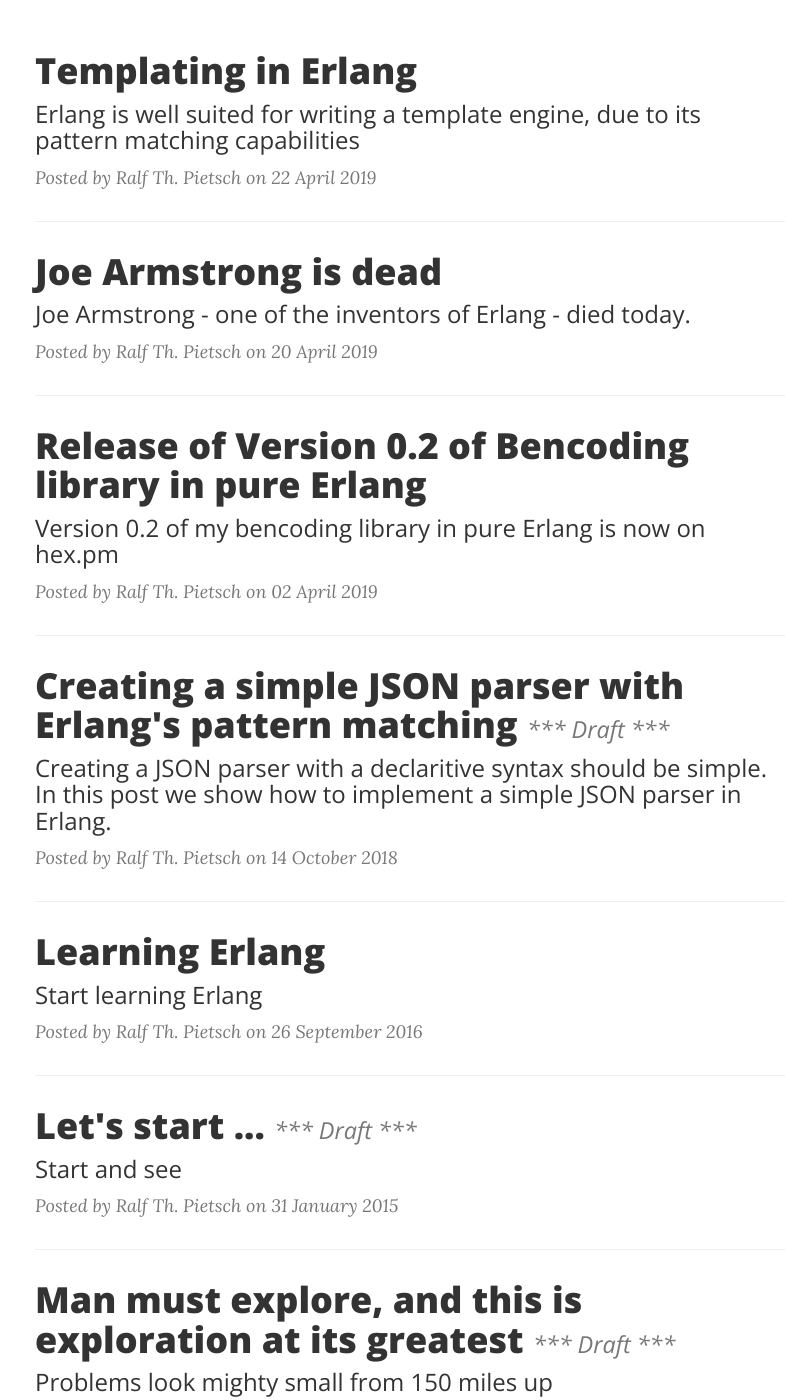
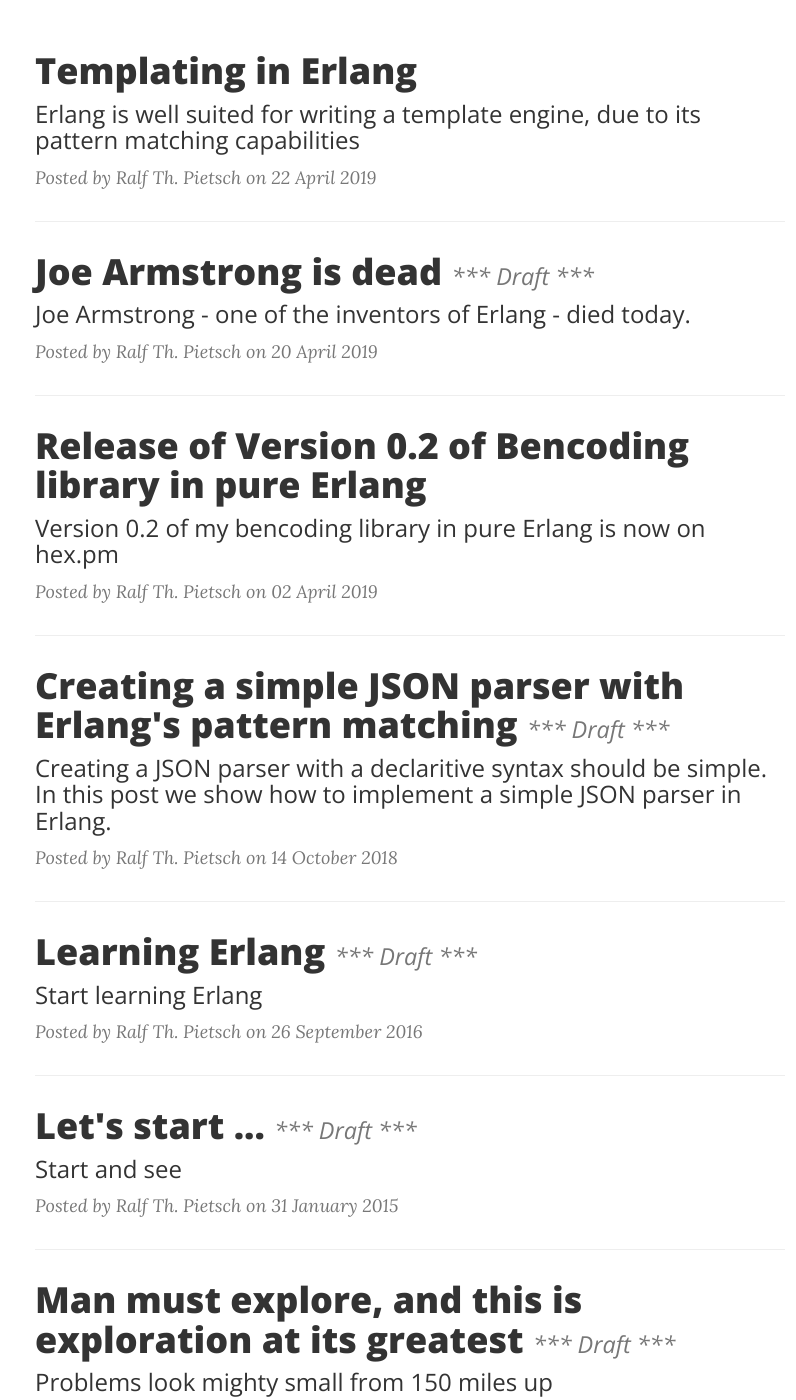
Before and after one commit to ratopi/ratopi.github.io, a Jekyll site: the page built from blog_all.html, in a window 1280 px wide and 1400 px high, scrolled down 565 px. Shown: the whole window, without its empty margins (230-1026 px from the left). Built offline with Jekyll 4.4.1, drawn with Linux system fonts in a browser that asks for light colours; some of the changed lines change nothing that is shown.

Commit message:
drafting :-)

```diff
--- a/_posts/2016-09-26-Learning-Erlang.md
+++ b/_posts/2016-09-26-Learning-Erlang.md
@@ -4,6 +4,7 @@ layout: blog_post
 abstract: Start learning Erlang
 author: Ralf Th. Pietsch
 date: 2016-09-26
+draft: true
 ---
 Just started to learn Erlang.
 Discovered the wonderfull <a href="https://learnyousomeerlang.com/">Learn you some Erlang</a>.
--- a/_posts/2019-04-20-joe-armstrong-is-dead.md
+++ b/_posts/2019-04-20-joe-armstrong-is-dead.md
@@ -4,6 +4,7 @@ layout: blog_post
 abstract: Joe Armstrong - one of the inventors of Erlang - died today.
 author: Ralf Th. Pietsch
 date: 2019-04-20
+draft: true
 ---
 Joe Armstrong died today.
 I was really shocked by this news.
```
